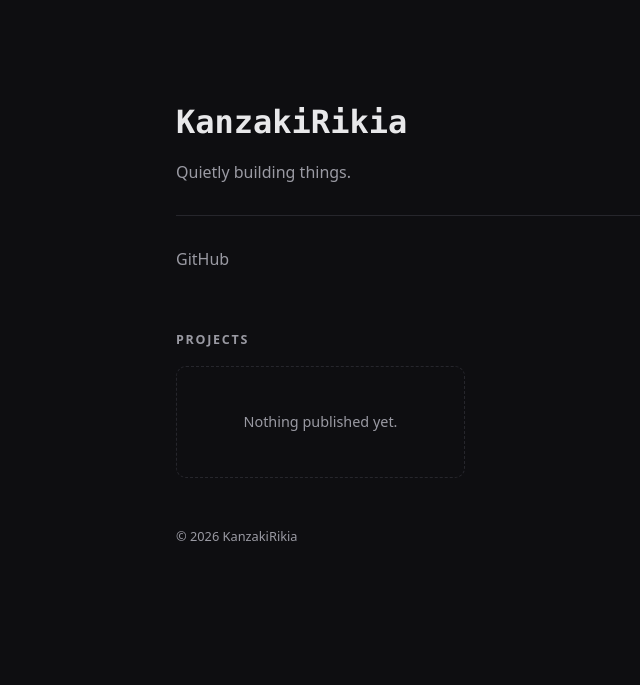
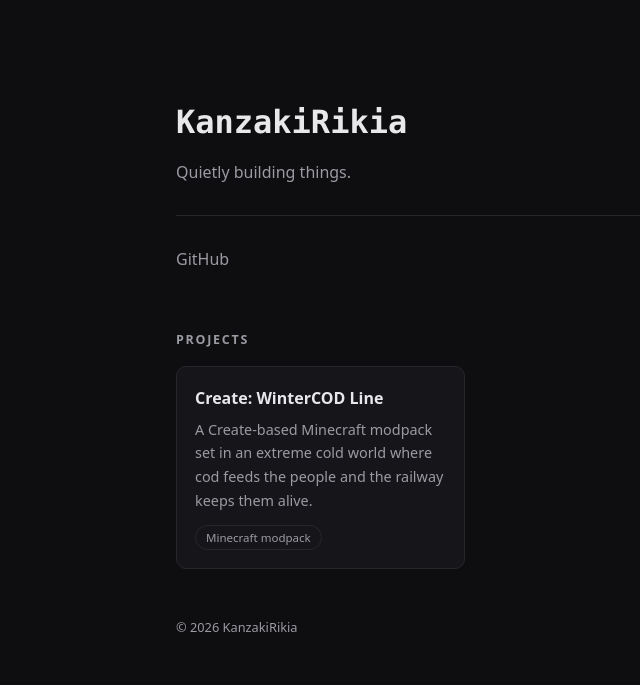
Before and after one commit to KanzakiRikia/KanzakiRikia.github.io, a plain HTML site: page index.html in a window 1280 px wide. Shown: the whole page, without its empty margins (168-808 px from the left). Drawn offline with Linux system fonts and the light colour scheme.

Commit message:
Add Create: WinterCOD Line to projects

```diff
--- a/index.html
+++ b/index.html
@@ -28,8 +28,11 @@
     <section id="projects">
       <h2>Projects</h2>
       <div class="grid">
-        <!-- 占位卡:第一件作品上线后删掉它 -->
-        <div class="card card--placeholder">Nothing published yet.</div>
+        <article class="card">
+          <h3><a href="https://github.com/KanzakiRikia/Create-WinterCODLine">Create: WinterCOD Line</a></h3>
+          <p>A Create-based Minecraft modpack set in an extreme cold world where cod feeds the people and the railway keeps them alive.</p>
+          <span class="tag">Minecraft modpack</span>
+        </article>
 
         <!-- 作品卡模板:复制下面这段,替换标题 / 描述 / 链接 / 标签
         <article class="card">
```
